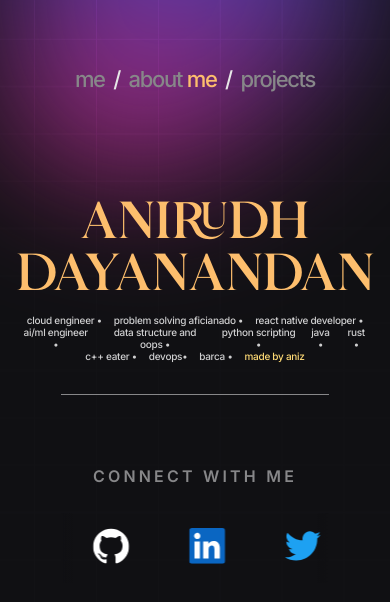
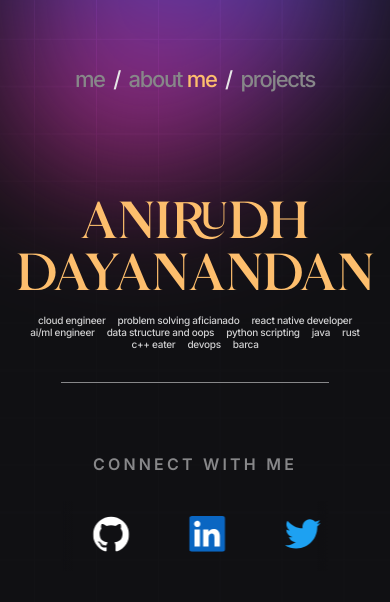
Before and after one commit to AnirudhDaya/K-Folio, a React (Vite) app: page / in a window 390 px wide. Shown: the top 602 px of the page. Built offline with nearby package versions, Linux system fonts and the light colour scheme.

Commit message:
css modified and coming soon pages added

```diff
--- a/src/App.jsx
+++ b/src/App.jsx
@@ -4,6 +4,7 @@ import Navbar from './Components/Navbar/Navbar'
 // import { grid } from './assets/export'
 import AboutMe from './Components/AboutMe/AboutMe'
 import Project from './Components/Project/Project'
+import ComingSoon from './Components/ComingSoon/comingSoon'
 
 import { Route, Routes } from 'react-router-dom'
 
@@ -24,7 +25,10 @@ function App() {
         <Route path = '/' element={<Me/>}/>
         <Route path = '/AboutMe' element={<AboutMe/>}/>
         <Route path = '/project' element={<Project/>}/>
+        <Route path = '/comingSoon' element = {<ComingSoon/>}/>
       </Routes>
+
+
 
     </div>
   )
--- a/src/Components/AboutMe/AboutMe.css
+++ b/src/Components/AboutMe/AboutMe.css
@@ -72,6 +72,7 @@ body::-webkit-scrollbar-thumb{
     opacity: 0.7;
     /* set the opacity to 1 on hover */
 }
+
 
 .middleContainer {
 
--- a/src/Components/AboutMe/AboutMe.jsx
+++ b/src/Components/AboutMe/AboutMe.jsx
@@ -1,12 +1,13 @@
 import React from "react";
 import "./AboutMe.css";
 import { photo, darkSocials, tech } from "../../assets/export";
+import { Link } from "react-router-dom";
 
 function AboutMe() {
   return (
     <div className="AboutMEContainer">
       <div className="commonMainLogo">
-        <a href="https://linktr.ee/anizbn">
+        <a href="https://linktr.ee/anirudhdayanand">
           <div className="LogoHover2">
             <h1 className="subLogo mainLogo ">Anirudh Dayanandan</h1>
           </div>
@@ -97,16 +98,18 @@ function AboutMe() {
       </div>
 
       <div className="lineConnect"></div>
-      <h3 className="connect">my Workspace</h3>
+      <h3 className="connect">My Workspace</h3>
       <div className="socialLogo">
         <div className="socialLogo-track">
           <a href="">
             {tech.map((take, index) => (
+              <Link to = "/ComingSoon">
               <img
                 src={take.src}
                 alt="socials"
                 className={`socials ${index}`}
               />
+              </Link>
             ))}
           </a>
         </div>
--- /dev/null
+++ b/src/Components/ComingSoon/ComingSoon.jsx
@@ -0,0 +1,10 @@
+import React from 'react'
+import './ComingSoon.css'
+
+function ComingSoon() {
+  return (
+    <div className = "BigLogo mainLogo">Coming Soon</div>
+  )
+}
+
+export default ComingSoon
--- a/src/Components/Me/Me.css
+++ b/src/Components/Me/Me.css
@@ -275,6 +275,10 @@ img:hover {
         font-size: var(--txt-xs);
         padding-inline: none;
     }
+    .bulletPoints{
+        display: none;
+    }
+
 
 
 
@@ -332,5 +336,18 @@ img:hover {
         padding-inline: none;
         font-size: var(--txt-xxs);
     }
+    /* .skillContainer{
+        display: flex;
+
+    } */
+    .skillPara{
+        content: "";
+        /* display: none; */
+    }
+
+    .skill_2::after {
+        content: "";
+      }
+
 
 }
--- a/src/Components/Me/Me.jsx
+++ b/src/Components/Me/Me.jsx
@@ -6,7 +6,7 @@ function Me() {
   return (
     <div className="MeContainer">
       <div className="MeTop">
-        <a href="https://linktr.ee/anizbn">
+        <a href="https://linktr.ee/">
           <div className="LogoHover">
             <h1 className="BigLogo mainLogo">Anirudh Dayanandan</h1>
           </div>
@@ -14,28 +14,28 @@ function Me() {
 
         <div className="skillContainer">
           <div className="skills skillSet_1">
-            <span className="skillPara skill_1">cloud engineer &bull; </span>
+            <span className="skillPara skill_1">cloud engineer <span className="bulletPoints"> &bull; </span>{" "} </span>
             <span className="skillPara skill_2">
-              problem solving aficianado &bull;{" "}
+              problem solving aficianado <span className="bulletPoints"> &bull; </span>{" "}
             </span>
             <span className="skillPara skill_3">
-              react native developer &bull;{" "}
+              react native developer <span className="bulletPoints"> &bull; </span>{" "}
             </span>
           </div>
           <div className="skills skillSet_2">
-            <span className="skillPara skill_4">ai/ml engineer &bull; </span>
+            <span className="skillPara skill_4">ai/ml engineer  <span className="bulletPoints">&bull;  </span></span>
             <span className="skillPara skill_5">
-              data structure and oops &bull;{" "}
+              data structure and oops  <span className="bulletPoints">&bull;</span> { " "}
             </span>
-            <span className="skillPara skill_6">python scripting &bull; </span>
-            <span className="skillPara skill_7">java &bull; </span>
-            <span className="skillPara skill_8">rust &bull; </span>
+            <span className="skillPara skill_6">python scripting  <span className="bulletPoints">&bull;  </span></span>
+            <span className="skillPara skill_7">java  <span className="bulletPoints">&bull;  </span></span>
+            <span className="skillPara skill_8">rust  <span className="bulletPoints">&bull;  </span></span>
           </div>
           <div className="skills skillSet_3">
-            <span className="skillPara skill_9">c++ eater &bull; </span>
-            <span className="skillPara skill_10">devOPs&bull; </span>
-            <span className="skillPara skill_12">barca &bull; </span>
-            <span className="skillPara skill_13">made by ANIZ </span>
+            <span className="skillPara skill_9">c++ eater  <span className="bulletPoints">&bull;  </span></span>
+            <span className="skillPara skill_10">devOPs <span className="bulletPoints">&bull;  </span></span>
+            <span className="skillPara skill_12">barca <span className="bulletPoints"> &bull; </span> </span>
+            {/* <span className="skillPara skill_13">made by ANIZ </span> */}
           </div>
         </div>
 
--- a/src/Components/Navbar/Navbar.jsx
+++ b/src/Components/Navbar/Navbar.jsx
@@ -13,9 +13,6 @@ function Navbar() {
             <span>  /  </span>
             <Link to="/project" className='navbarTitle projects'> projects </Link>
         </div>
-
-
-
     </div>
   )
 }
--- a/src/Components/Project/Project.jsx
+++ b/src/Components/Project/Project.jsx
@@ -6,7 +6,7 @@ function Project() {
     <div className="projectContainer">
 
       <div className="commonMainLogo" >
-      <a href="https://linktr.ee/anizbn">
+      <a href="https://linktr.ee/anirudhdayanand">
         <div className="LogoHover3">
           <h1 className="subLogo mainLogo">
             Anirudh Dayanandan
--- a/src/assets/export.js
+++ b/src/assets/export.js
@@ -36,6 +36,7 @@ import python from './TechStack/python.svg'
 import react from './TechStack/react.svg'
 import ubuntu from './TechStack/ubuntu.svg'
 import vs_code from './TechStack/vs_code.svg'
+import flutter from './TechStack/flutter.svg'
 
 
 import grid from './Grid.png'
@@ -138,7 +139,7 @@ const tech = [
         src:java
     },
     {
-        src:jb_kotlin
+        src:flutter
     },
     {
         src:js
```
Also changed, not shown: src/Components/ComingSoon/ComingSoon.css (added), src/assets/TechStack/flutter.svg (added).
